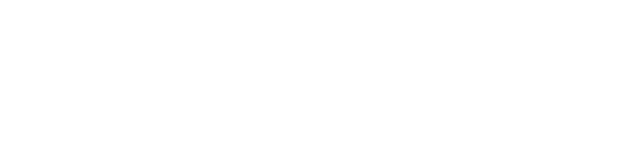
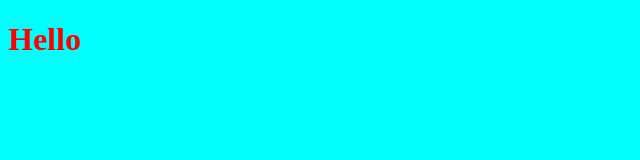
Before and after one commit to houssamyakhni/myproject, a plain HTML site: page index.html in a window 1280 px wide. Shown: the whole page, without its empty margins (0-640 px from the left). Drawn offline with Linux system fonts and the light colour scheme.

Commit message:
create the css design and connect with this

```diff
--- a/index.html
+++ b/index.html
@@ -4,10 +4,11 @@
     <meta charset="UTF-8">
     <meta name="viewport" content="width=device-width, initial-scale=1.0">
     <title>Document</title>
+    <link rel="stylesheet" href="style.css"/>
 </head>
 <body>
 
-
+<h1>Hello</h1>
 
     <script src="app.js"></script>
 </body>
--- a/style.css
+++ b/style.css
@@ -0,0 +1,6 @@
+h1{
+    color: red;
+}
+body{
+    background-color: aqua;
+}
```
